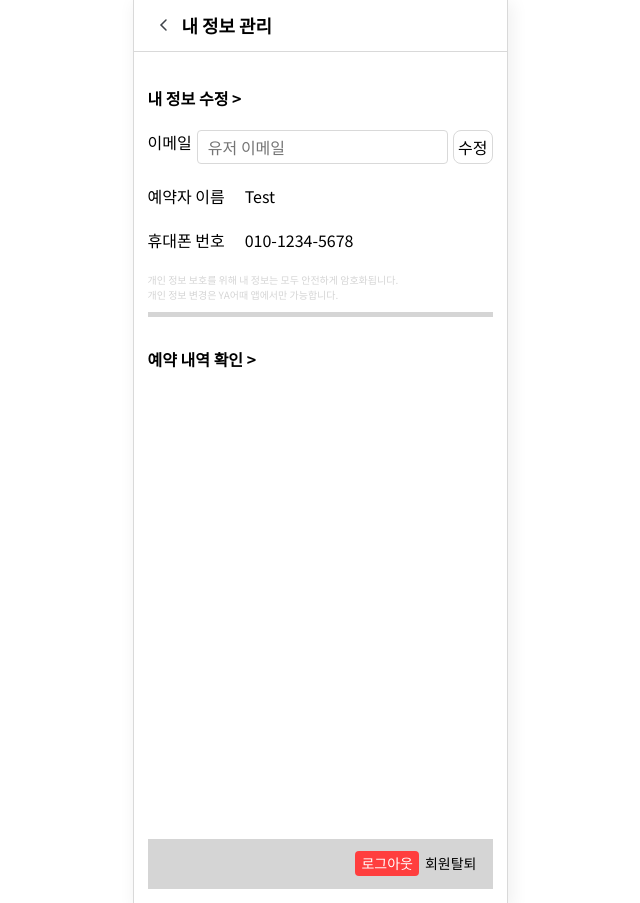
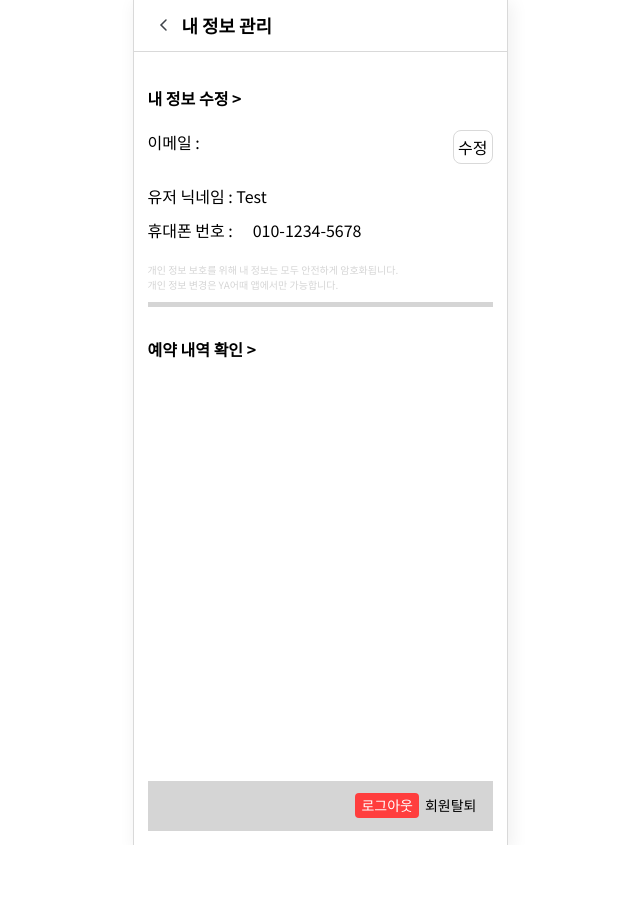
Before and after one commit to NohWookJin/Yaeoddae, a React (Vite) app: page /mypage in a window 1280 px wide. Shown: the whole page, without its empty margins (320-960 px from the left). After the commit the page ends 845 px from the top, so only its background shows below. Built offline with nearby package versions, Linux system fonts and the light colour scheme.

Commit message:
Refact: Mypage

```diff
--- a/src/pages/myPage/MyPage.tsx
+++ b/src/pages/myPage/MyPage.tsx
@@ -5,6 +5,60 @@ function MyPage() {
   const [userEmail, setUserEmail] = useState("");
   const [userName, setUserName] = useState("");
   const [userPhone, setUserPhone] = useState("");
+  const [isEditing, setIsEditing] = useState(false);
+
+  useEffect(() => {
+    const savedEmail = localStorage.getItem("userEmail");
+    if (savedEmail) {
+      setUserEmail(savedEmail);
+    }
+  }, []);
+
+  const toggleEdit = () => {
+    setIsEditing(!isEditing);
+  };
+
+  const handleEmailChange = (e: React.ChangeEvent<HTMLInputElement>) => {
+    setUserEmail(e.target.value);
+  };
+
+  const handleNameChange = (e: React.ChangeEvent<HTMLInputElement>) => {
+    setUserName(e.target.value);
+  };
+
+  const saveUserInfo = async () => {
+    try {
+      const token = localStorage.getItem("token");
+      if (!token) {
+        console.error("No token found");
+        return;
+      }
+
+      const response = await fetch("https://travel-server.up.railway.app/members/mypage", {
+        method: "PATCH",
+        headers: {
+          "Content-Type": "application/json",
+          Authorization: `Bearer ${token}`,
+        },
+        body: JSON.stringify({
+          email: userEmail,
+          name: userName,
+        }),
+      });
+
+      if (response.ok) {
+        console.log("User info updated successfully");
+        localStorage.setItem("userEmail", userEmail);
+        localStorage.setItem("userName", userName);
+      } else {
+        console.error("Failed to update user info");
+      }
+    } catch (error) {
+      console.error("There was an error!", error);
+    }
+
+    toggleEdit();
+  };
 
   useEffect(() => {
     fetchUserData();
@@ -46,16 +100,31 @@ function MyPage() {
         <p>내 정보 수정 {">"}</p>
       </ProfileFix>
       <InputWrap>
-        <span>이메일</span>
-        <input placeholder="유저 이메일" value={userEmail} />
-        <button>수정</button>
+        {isEditing ? (
+          <>
+            <input placeholder="유저 이메일" value={userEmail} onChange={handleEmailChange} />
+            <button onClick={saveUserInfo}>저장</button>
+          </>
+        ) : (
+          <>
+            <span>이메일 : {userEmail}</span>
+            <button onClick={toggleEdit}>수정</button>
+          </>
+        )}
       </InputWrap>
       <SpanWrap>
-        <span>예약자 이름</span>
-        <span>{userName || "Test"}</span>
+        {isEditing ? (
+          <>
+            <input placeholder="예약자 이름" value={userName} onChange={handleNameChange} />
+          </>
+        ) : (
+          <>
+            <span>유저 닉네임 : {userName || "Test"}</span>
+          </>
+        )}
       </SpanWrap>
       <SpanWrap>
-        <span>휴대폰 번호</span>
+        <span>휴대폰 번호 :</span>
         <span>{userPhone || "010-1234-5678"}</span>
       </SpanWrap>
       <TextWrap>
@@ -67,7 +136,7 @@ function MyPage() {
         <hr />
       </TextWrap>
       <ProfileFix>
-        <p>예약 내역 확인 {">"}</p>
+        <a href={"./reservationlist"}>예약 내역 확인 {">"}</a>
       </ProfileFix>
       <CheckForm></CheckForm>
       <BottomMenu>
@@ -86,7 +155,8 @@ const MypageWrap = styled.div`
 
 const ProfileFix = styled.div`
   padding: 20px 0;
-  p {
+  p,
+  a {
     font-weight: bold;
   }
 `;
@@ -125,6 +195,17 @@ const SpanWrap = styled.div`
     margin-left: 20px;
     margin-bottom: 10px;
   }
+  input {
+    border: ${(props) => props.theme.Border.thickBorder};
+    border-radius: ${(props) => props.theme.Br.default};
+    padding: 0 10px;
+    &:hover {
+      border-color: ${(props) => props.theme.Color.hoverColor};
+    }
+    &:focus {
+      border-color: ${(props) => props.theme.Color.activeColor};
+    }
+  }
 `;
 
 const TextWrap = styled.div`
@@ -142,7 +223,7 @@ const TextWrap = styled.div`
 `;
 
 const CheckForm = styled.div`
-  height: 56vh;
+  height: 50vh;
 `;
 
 const BottomMenu = styled.div`
```
